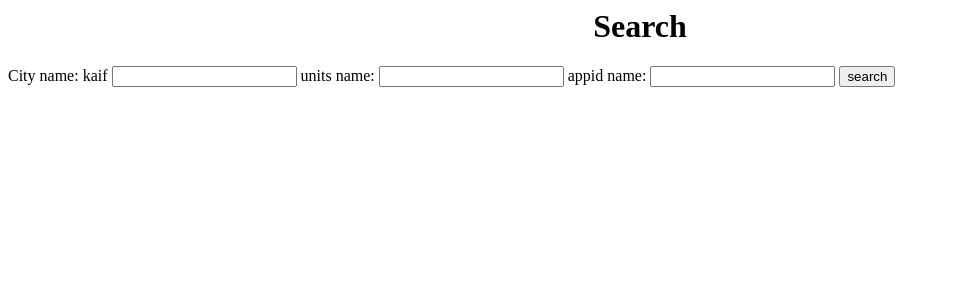
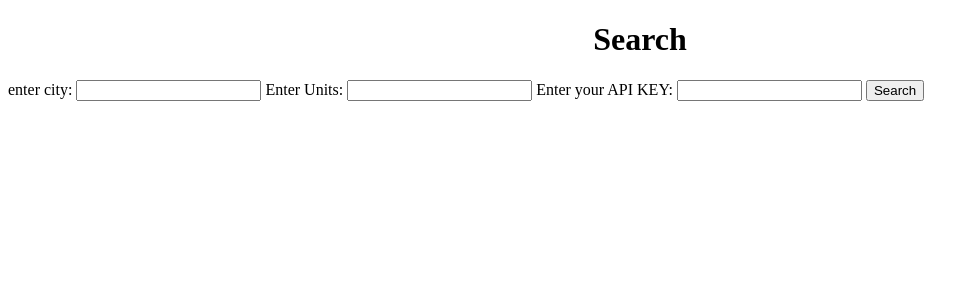
Before and after one commit to kaifmanzar26MAR/flask_weather_app_pwskills, a Flask app: page / in a window 1280 px wide. Shown: the top 300 px of the page, without its empty margins (0-979 px from the left). Run offline with Flask 2, Linux system fonts and the light colour scheme.

Commit message:
this is my second commit

```diff
--- a/templates/index.html
+++ b/templates/index.html
@@ -1,24 +1,23 @@
-<!DOCTYPE+html>
+
+<!DOCTYPE html>
 <html lang="en">
 <head>
 </head>
 <body>
-    <title> Search Page</title>
+    <title>Search Page</title>
     <div class="content">
         <h1 style="text-align: center">Search</h1>
 
         <div class="form">
-            <form action="/weatherapp" mehtod="POST">
-                <lable for="city"> City name: kaif<lable>
+            <form action="/weatherapp" method="POST">
+                <label for='city'>enter city: <label>
                 <input type="text" name="city" id="city">
 
-                <lable for="units"> units name:<lable>
+                <label for='units'>Enter Units: <label>
                 <input type="text" name="units" id="units">
-
-                <lable for="appid"> appid name:<lable>
+                <label for='appid'>Enter your API KEY: <label>
                 <input type="text" name="appid" id="appid">
-
-                <input type="submit" value="search">
+                <input type="submit" value="Search">
             </form>
         </div>
     </div>
```
